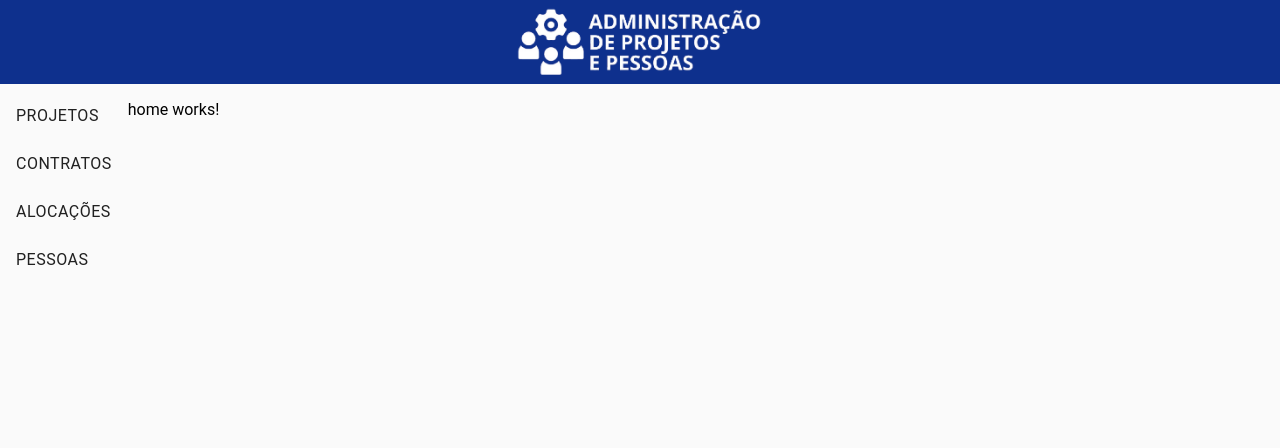
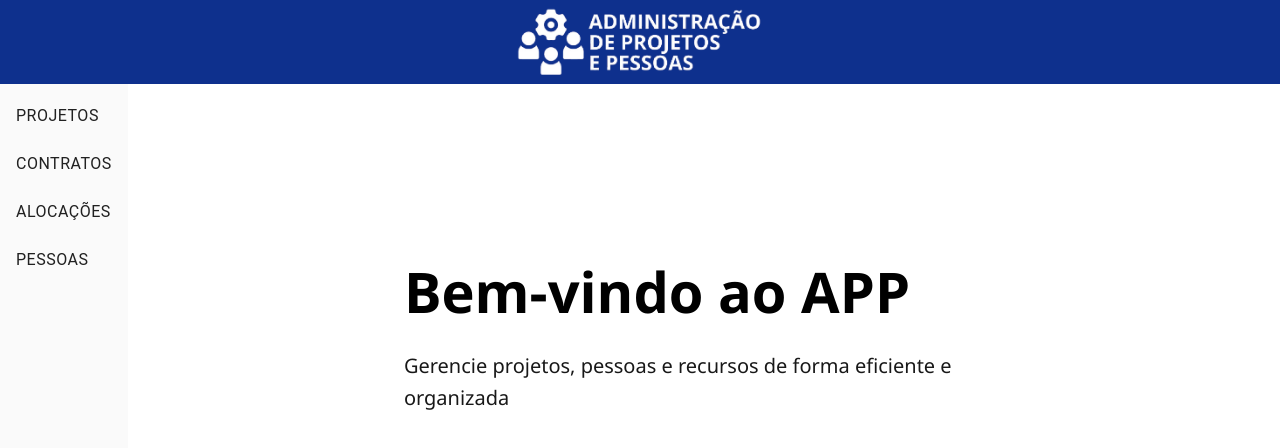
Before and after one commit to Exercicio-Integrador-3/Front-End, an Angular app: page / in a window 1280 px wide. Shown: the top 448 px of the page. Built offline with nearby package versions, Linux system fonts and the light colour scheme.

Commit message:
home ready

```diff
--- a/src/app/pages/home/home.component.ts
+++ b/src/app/pages/home/home.component.ts
@@ -1,12 +1,83 @@
+import { CommonModule } from '@angular/common';
 import { Component } from '@angular/core';
+import { Router } from '@angular/router';
 
 @Component({
   selector: 'app-home',
-  imports: [],
   templateUrl: './home.html',
-  styleUrl: './home.scss',
-  standalone: true,
+  styleUrls: ['./home.scss'],
+  imports: [CommonModule],
 })
 export class HomeComponent {
+  menuCards = [
+    {
+      title: 'Projetos',
+      description: 'Gerencie e acompanhe todos os seus projetos em um só lugar',
+      icon: 'folder',
+      route: '/projetos',
+      color: 'primary',
+      stats: '12 Ativos',
+    },
+    {
+      title: 'Contratos',
+      description: 'Administre contratos, prazos e documentações importantes',
+      icon: 'contract',
+      route: '/contratos',
+      color: 'secondary',
+      stats: '8 Vigentes',
+    },
+    {
+      title: 'Alocações',
+      description: 'Organize recursos e alocações de equipe nos projetos',
+      icon: 'allocation',
+      route: '/alocacoes',
+      color: 'accent',
+      stats: '24 Ativas',
+    },
+    {
+      title: 'Pessoas',
+      description: 'Gerencie equipes, colaboradores e suas competências',
+      icon: 'people',
+      route: '/pessoas',
+      color: 'success',
+      stats: '45 Cadastradas',
+    },
+  ];
 
+  recentActivities = [
+    {
+      type: 'projeto',
+      title: 'Novo projeto "Sistema Mobile" criado',
+      time: '2 horas atrás',
+      user: 'João Silva',
+    },
+    {
+      type: 'contrato',
+      title: 'Contrato #2023-45 renovado',
+      time: '1 dia atrás',
+      user: 'Maria Santos',
+    },
+    {
+      type: 'alocacao',
+      title: '3 desenvolvedores alocados no Projeto Alpha',
+      time: '2 dias atrás',
+      user: 'Pedro Costa',
+    },
+  ];
+
+  constructor(private router: Router) {}
+
+  navigateTo(route: string) {
+    this.router.navigate([route]);
+  }
+
+  getActivityIcon(type: string): string {
+    const icons: { [key: string]: string } = {
+      projeto: 'folder',
+      contrato: 'contract',
+      alocacao: 'allocation',
+      pessoa: 'people',
+    };
+    return icons[type] || 'info';
+  }
 }
--- a/src/app/pages/home/home.html
+++ b/src/app/pages/home/home.html
@@ -1 +1,11 @@
-<p>home works!</p>
+<div class="home-container">
+  <!-- Hero Section -->
+  <section class="hero-section">
+    <div class="hero-content">
+      <h1 class="hero-title">Bem-vindo ao APP</h1>
+      <p class="hero-subtitle">
+        Gerencie projetos, pessoas e recursos de forma eficiente e organizada
+      </p>
+    </div>
+  </section>
+</div>
--- a/src/app/pages/home/home.scss
+++ b/src/app/pages/home/home.scss
@@ -0,0 +1,159 @@
+// Variáveis de cores baseadas no design existente
+$primary-blue: #2c5aa0;
+$primary-blue-dark: #1e3f73;
+$primary-blue-light: #4a7bc8;
+$secondary-color: #6c757d;
+$accent-color: #28a745;
+$warning-color: #ffc107;
+$danger-color: #dc3545;
+$light-gray: #f8f9fa;
+$medium-gray: #e9ecef;
+$dark-gray: #343a40;
+$white: #ffffff;
+
+// Mixins
+@mixin card-shadow {
+  box-shadow: 0 4px 20px rgba(0, 0, 0, 0.08);
+}
+
+@mixin hover-transform {
+  transition: all 0.3s ease;
+  &:hover {
+    transform: translateY(-5px);
+    box-shadow: 0 8px 30px rgba(0, 0, 0, 0.15);
+  }
+}
+
+@mixin gradient-background($color1, $color2) {
+  background: linear-gradient(135deg, $color1 0%, $color2 100%);
+}
+
+.home-container {
+  min-height: 100vh;
+  background: linear-gradient(135deg, #f5f7fa 0%, #c3cfe2 100%);
+  padding: 0;
+  height: 100%;
+}
+
+// Hero Section
+.hero-section {
+  display: flex;
+  align-items: center;
+  justify-content: center;
+  min-height: 60vh;
+  padding: 4rem 2rem;
+  background: white;
+  color: white;
+  position: relative;
+  overflow: hidden;
+  height: 100%;
+  font-family: 'Segoe UI', Tahoma, Geneva, Verdana, sans-serif;
+
+  &::before {
+    content: '';
+    position: absolute;
+    top: -50%;
+    right: -20%;
+    width: 100%;
+    height: 200%;
+    background: radial-gradient(circle, rgba(255, 255, 255, 0.1) 0%, transparent 70%);
+    border-radius: 50%;
+  }
+
+  .hero-content {
+    flex: 1;
+    max-width: 600px;
+    z-index: 2;
+    margin-bottom: 600px;
+
+    .hero-title {
+      font-size: 3.5rem;
+      font-weight: 700;
+      margin-bottom: 1.5rem;
+      line-height: 1.2;
+      color: black;
+
+      @media (max-width: 768px) {
+        font-size: 2.5rem;
+      }
+    }
+
+    .hero-subtitle {
+      font-size: 1.25rem;
+      margin-bottom: 3rem;
+      opacity: 0.9;
+      line-height: 1.6;
+      color: black;
+    }
+  }
+
+  .hero-illustration {
+    flex: 1;
+    height: 400px;
+    position: relative;
+    display: flex;
+    align-items: center;
+    justify-content: center;
+
+    @media (max-width: 768px) {
+      display: none;
+    }
+
+    .floating-cards {
+      position: relative;
+      width: 300px;
+      height: 300px;
+
+      .card-float {
+        position: absolute;
+        width: 80px;
+        height: 80px;
+        border-radius: 12px;
+        background: grey;
+        backdrop-filter: blur(10px);
+        border: 1px solid rgba(255, 255, 255, 0.2);
+
+        &.card-1 {
+          top: 20%;
+          left: 10%;
+          animation: float 3s ease-in-out infinite;
+        }
+
+        &.card-2 {
+          top: 60%;
+          right: 10%;
+          animation: float 3s ease-in-out infinite 1s;
+        }
+
+        &.card-3 {
+          bottom: 20%;
+          left: 40%;
+          animation: float 3s ease-in-out infinite 2s;
+        }
+      }
+    }
+  }
+}
+
+@keyframes float {
+  0%,
+  100% {
+    transform: translateY(0px);
+  }
+  50% {
+    transform: translateY(-20px);
+  }
+}
+
+@media (max-width: 768px) {
+  .hero-section {
+    flex-direction: column;
+    text-align: center;
+    padding: 2rem 1rem;
+
+    .hero-content {
+      max-width: 100%;
+      margin-bottom: 2rem;
+    }
+  }
+}
--- a/src/app/shared/header/header.component.html
+++ b/src/app/shared/header/header.component.html
@@ -1,5 +1,5 @@
 <div class="header">
-    <div class="tittle-div">
-        <img class="logo" src="assets/img/logo.png" alt="Logo" />
-    </div>
+  <a class="tittle-div" href="/">
+    <img class="logo" src="assets/img/logo.png" alt="Logo" />
+  </a>
 </div>
```
